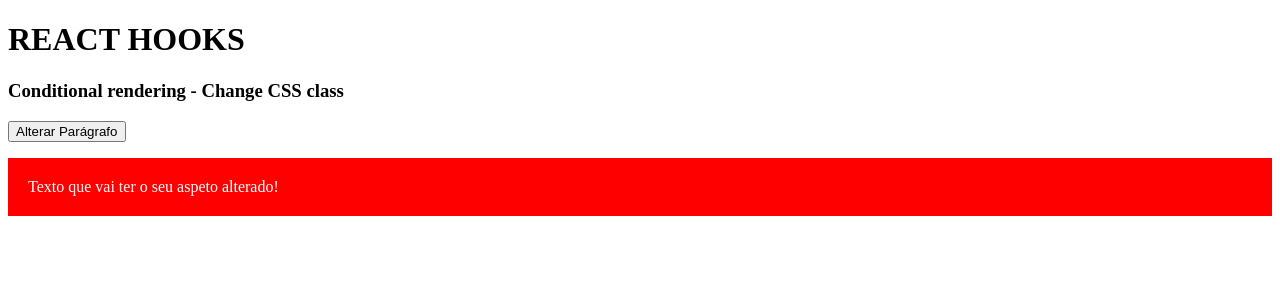
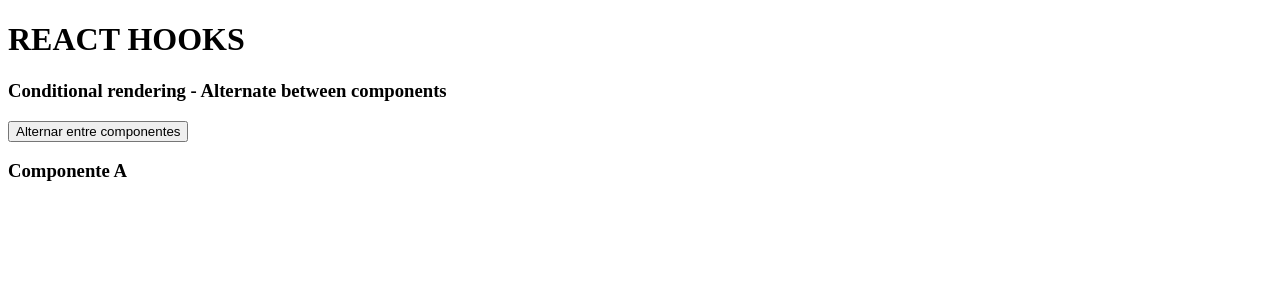
Before and after one commit to sys4soft/react_next_hooks, a React (Vite) app: page / in a window 1280 px wide. Shown: the top 300 px of the page. Built offline with nearby package versions, Linux system fonts and the light colour scheme.

Commit message:
12_hooks

```diff
--- a/src/App.jsx
+++ b/src/App.jsx
@@ -10,7 +10,8 @@ import React from "react";
 // import HookState08 from './components/UseState_08'
 // import HookState09 from './components/UseState_09'
 // import HookState10 from './components/UseState_10'
-import HookState11 from './components/UseState_11'
+// import HookState11 from './components/UseState_11'
+import HookState12 from './components/UseState_12'
 
 export default () => {
     return (
@@ -26,7 +27,8 @@ export default () => {
             {/* <HookState08 /> */}
             {/* <HookState09 /> */}
             {/* <HookState10 /> */}
-            <HookState11 />
+            {/* <HookState11 /> */}
+            <HookState12 />
         </>
     )
 }
--- /dev/null
+++ b/src/components/UseState_12.jsx
@@ -0,0 +1,16 @@
+import React, { useState } from "react";
+import CompA from './UseState_12_a';
+import CompB from './UseState_12_b';
+
+export default () => {
+
+    const [state, setState] = useState(true)
+
+    return (
+        <>
+            <h3>Conditional rendering - Alternate between components</h3>
+            <button onClick={() => setState(!state)}>Alternar entre componentes</button>
+            {state ? <CompA /> : <CompB />}
+        </>
+    )
+}
--- /dev/null
+++ b/src/components/UseState_12_a.jsx
@@ -0,0 +1,7 @@
+export default () => {
+    return (
+        <>
+            <h3>Componente A</h3>
+        </>
+    )
+}
--- /dev/null
+++ b/src/components/UseState_12_b.jsx
@@ -0,0 +1,7 @@
+export default () => {
+    return (
+        <>
+            <h3>Componente B</h3>
+        </>
+    )
+}
```
